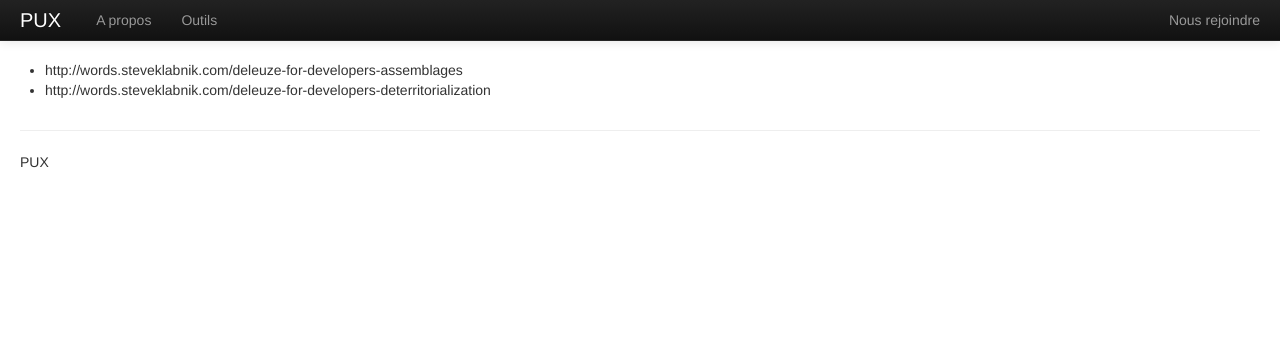
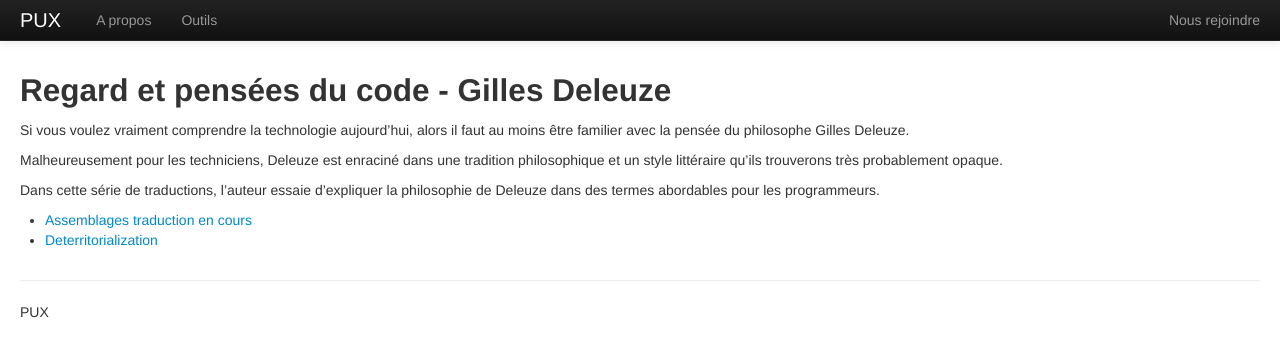
Before and after one commit to jsboige/partipirate.github.com, a Jekyll site: the page built from pages/Deleuze.md, in a window 1280 px wide. Shown: the top 357 px of the page. Built offline with Jekyll 4.4.1, drawn with Linux system fonts in a browser that asks for light colours; nearby versions of some CDN libraries; library files that are not in the unit come from our copies.

Commit message:
Page deleuze OK

```diff
--- a/pages/Deleuze.md
+++ b/pages/Deleuze.md
@@ -1,6 +1,19 @@
 ---
 layout: default
-title: Deleuze
+title: Regard et pensées sur le code - Gilles Deleuze
 ---
-* http://words.steveklabnik.com/deleuze-for-developers-assemblages
-* http://words.steveklabnik.com/deleuze-for-developers-deterritorialization
+
+Regard et pensées du code - Gilles Deleuze
+------------------------------------------
+
+Si vous voulez vraiment comprendre la technologie aujourd'hui, alors il faut
+au moins être familier avec la pensée du philosophe Gilles Deleuze.
+
+Malheureusement pour les techniciens, Deleuze est enraciné dans une tradition
+philosophique et un style littéraire qu'ils trouverons très probablement opaque.
+
+Dans cette série de traductions, l'auteur essaie d'expliquer la philosophie de
+Deleuze dans des termes abordables pour les programmeurs.
+
+* [Assemblages](http://words.steveklabnik.com/deleuze-for-developers-assemblages) [traduction en cours](http://lite.framapad.org/p/deleuze_1)
+* [Deterritorialization](http://words.steveklabnik.com/deleuze-for-developers-deterritorialization)
```
Also changed, not shown: pages/Assemblage.md (added, +55 -0 lines).
